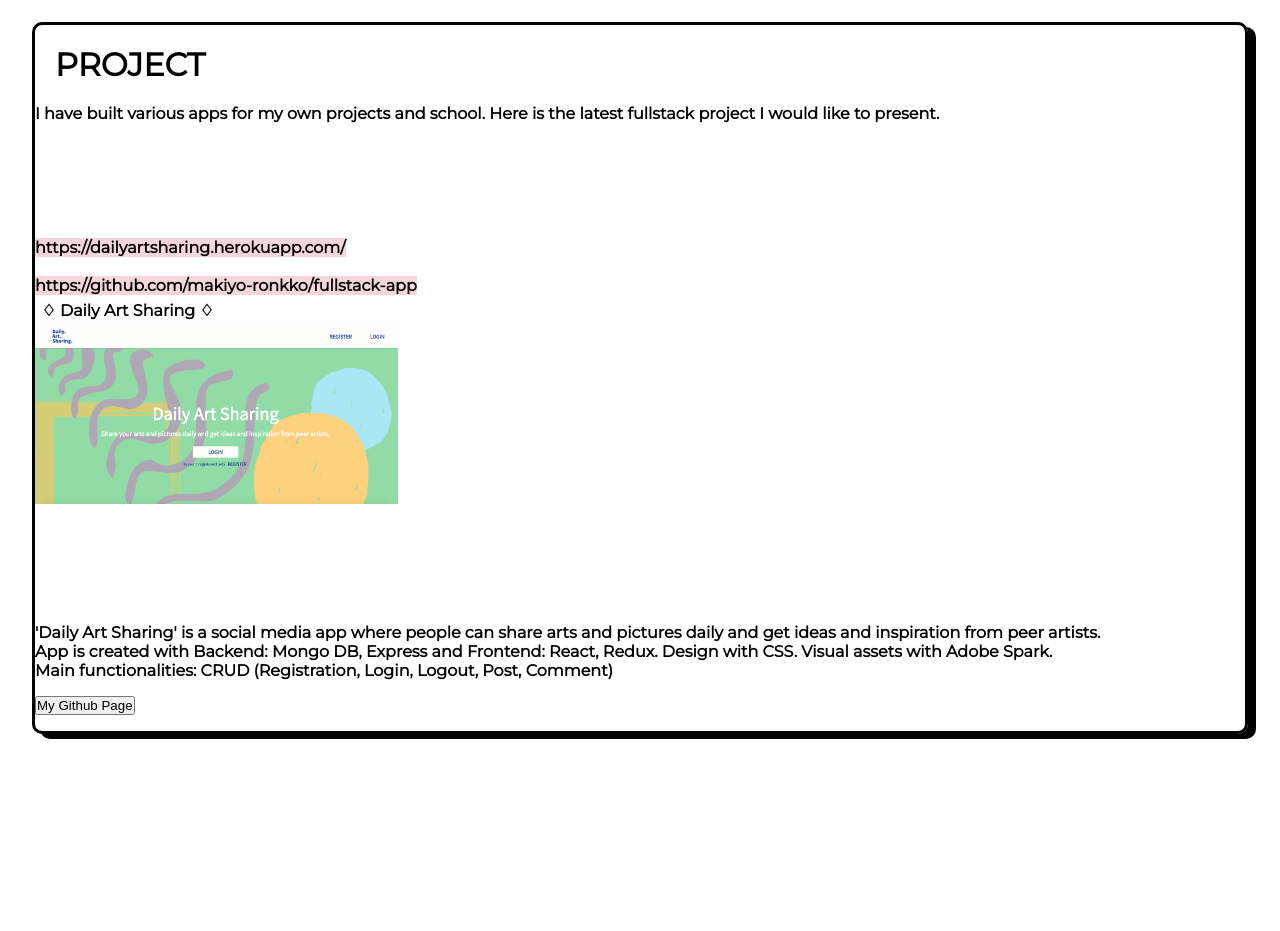
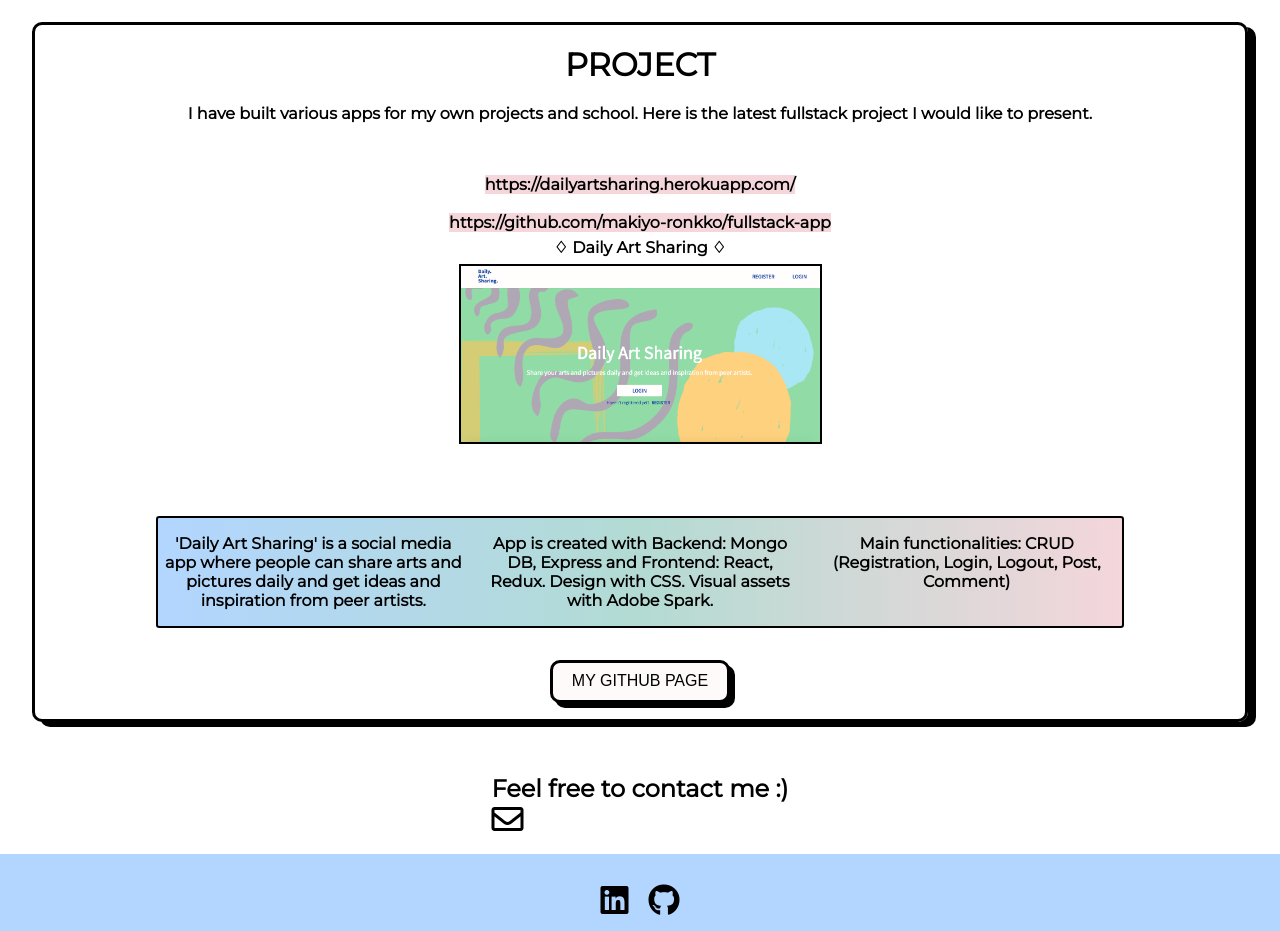
Before and after one commit to makiyo-ronkko/makiyo-website, a React (Create React App) app: page / in a window 1280 px wide. Shown: the part 1020-1951 px from the top of the page. Built offline with nearby package versions, Linux system fonts and the light colour scheme.

Commit message:
Update styling

```diff
--- a/src/Components/Contact/Contact.js
+++ b/src/Components/Contact/Contact.js
@@ -2,7 +2,7 @@ import React from 'react';
 
 const Contact = () => {
 	return (
-    <div className='Contact section' id='contact'>
+		<div className='Contact section' id='contact' style={{ height: '100px' }}>
 			<div className='mycontact-container'>
 				<div id='mycontact'>
 					<h2>Feel free to contact me :)</h2>
--- a/src/Components/Home/Home.css
+++ b/src/Components/Home/Home.css
@@ -83,7 +83,6 @@
 	}
 
 	.about-text p {
-    padding: 0px 80px;
 		margin: 0 80px;
 	}
 }
--- a/src/Components/Project/Project.css
+++ b/src/Components/Project/Project.css
@@ -1,7 +1,93 @@
-.section {
-  width: 100%;
-  height: 500px;
-  display: flex;
-  justify-content: center;
-  align-items: center;
+.Project-section {
+	width: 100%;
+	height: 700px;
+	display: flex;
+	justify-content: center;
+	align-items: center;
+	margin: auto;
 }
+
+.Project {
+	display: flex;
+	flex-direction: column;
+	justify-content: center;
+	align-items: center;
+	margin: 32px 16px;
+	background: none;
+	text-align: center;
+}
+
+.Project-title h1 {
+	margin: 20px;
+	text-transform: uppercase;
+	text-decoration: underline;
+}
+
+.Project-box {
+	display: flex;
+	flex-direction: column;
+	align-items: center;
+}
+
+.Project-box a p {
+	padding: 0.2rem;
+	margin: 0.2rem;
+}
+
+.description-box {
+	display: grid;
+	grid-template-columns: repeat(auto-fill, minmax(250px, 1fr));
+	grid-gap: 1rem;
+	height: auto;
+	width: 80%;
+	margin: 1rem 0;
+	border: solid 2px #000000;
+	padding: 1rem 0;
+	background: linear-gradient(90deg, #b2d6ff, #b3dbd3, #f4d6db);
+	border-radius: 0.2rem;
+}
+
+.Project-img {
+	border: solid 2px #000000;
+}
+
+.Project-img:hover {
+	cursor: pointer;
+}
+
+.projectBtn {
+	width: 180px;
+	display: flex;
+	justify-content: center;
+	padding: 0.6rem;
+	text-decoration: none;
+	color: #000000;
+	border: solid 3px #000000;
+	border-radius: 5px;
+	transition: 0.4s;
+	cursor: pointer;
+	background-color: #fffafa;
+	font-size: 1rem;
+	border-radius: 10px;
+	transition: all ease 500ms;
+	box-shadow: 5px 5px 0 black;
+	text-transform: uppercase;
+}
+
+.projectBtn:hover {
+	background: #f4d6db;
+	color: #000000;
+	cursor: pointer;
+	transform: scale(1.1);
+	opacity: 1.3;
+}
+
+@media only screen and (max-width: 960px) {
+	.Project-section {
+		height: 800px;
+	}
+	.box {
+		margin: 0 auto;
+		height: 900px;
+	}
+}
```
Lines whose indentation alone changed are shown as unchanged.
